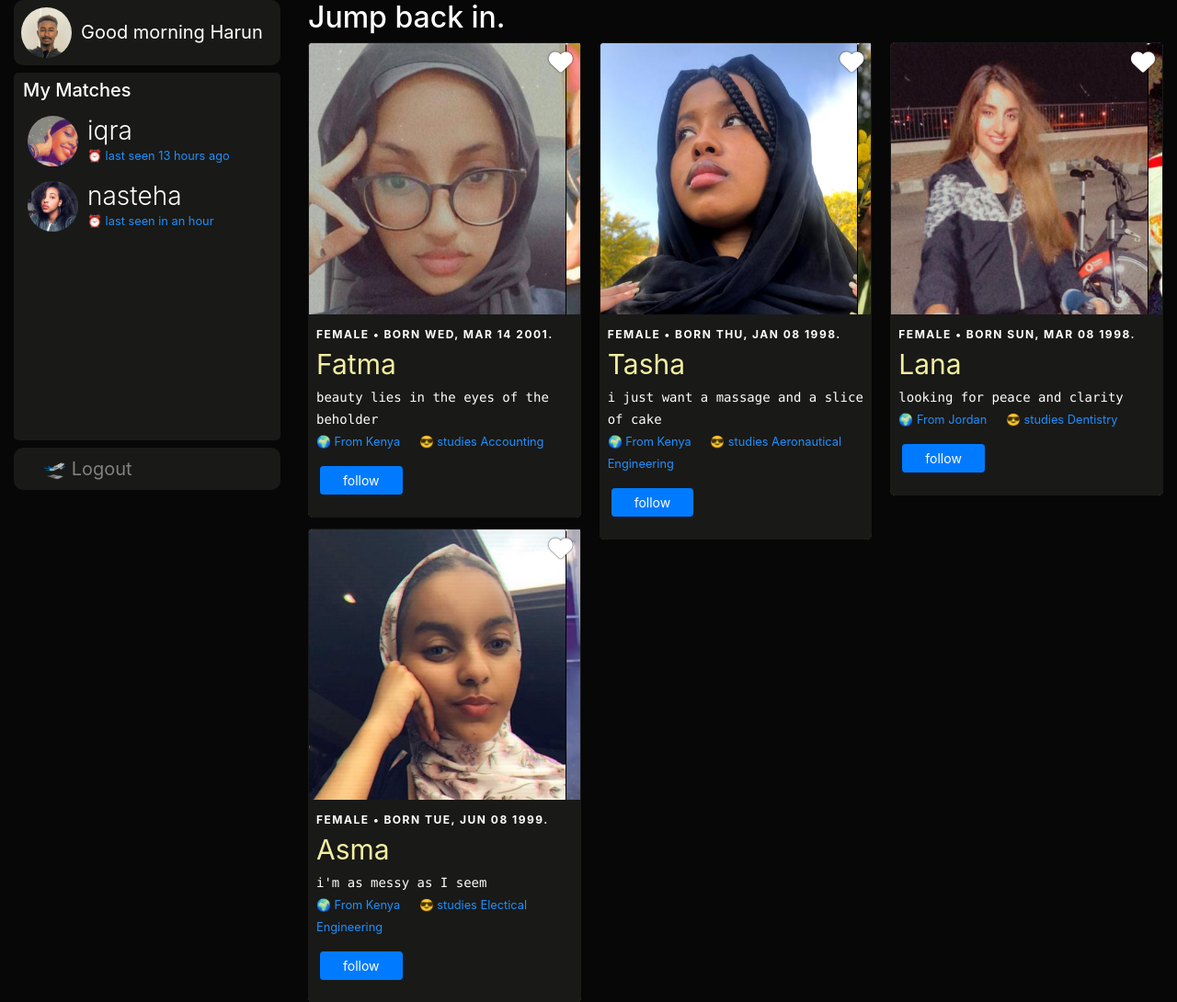
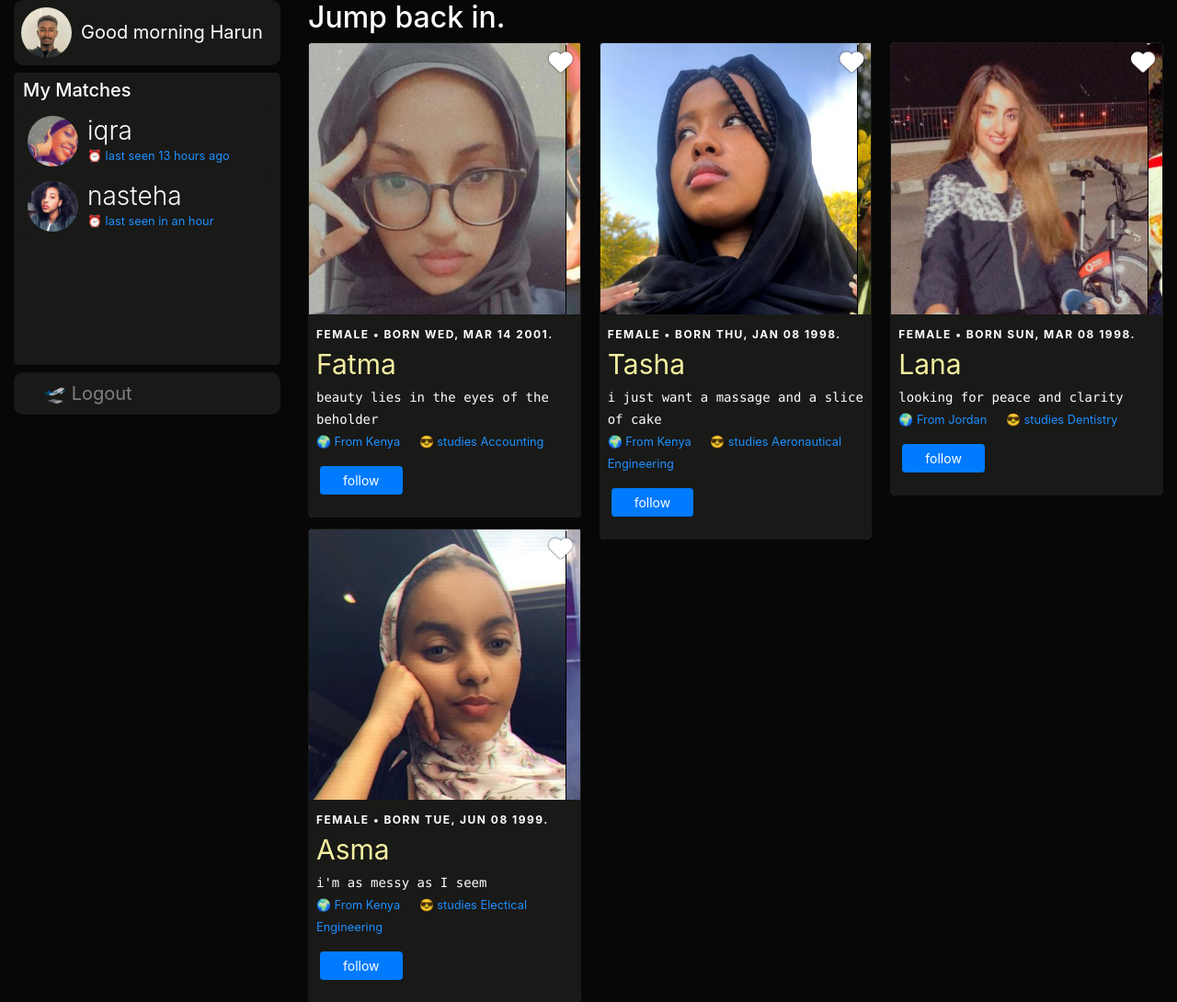
Before and after one commit to toc-dev/dating, a Flask app: page / in a window 1280 px wide. Shown: the part 62-1152 px from the top of the page at 92% size. Run offline with Flask 2, Linux system fonts and the light colour scheme; a user stored in the database is signed in; data comes from the database, SQL or seed files in the repository; both versions use the stored data as it was after the commit; some libraries are stand-ins or nearby versions.

Commit message:
changed sidebar from 400 to 318px

```diff
--- a/bambiv3/templates/messages.html
+++ b/bambiv3/templates/messages.html
@@ -24,7 +24,7 @@
             {% endfor %}
         {% endif %}
       {% endwith %}
-      <div style="background:#191917;padding:7px;cursor:pointer;border-radius:5px;overflow:auto;height:400px;">
+      <div style="background:#191917;padding:7px;cursor:pointer;border-radius:5px;overflow:auto;height:318px;">
         <h5 style="padding-left: 3px;">Recent Chats</h5>
         {% for person in recent_chats %}
         <header>
--- a/bambiv3/templates/swipe.html
+++ b/bambiv3/templates/swipe.html
@@ -24,7 +24,7 @@
             {% endfor %}
         {% endif %}
       {% endwith %}
-      <div style="background:#191917;padding:7px;cursor:pointer;border-radius:5px;overflow:auto;height:400px;">
+      <div style="background:#191917;padding:7px;cursor:pointer;border-radius:5px;overflow:auto;height:318px;">
         <h5 style="padding-left: 3px;">My Matches</h5>
         {% for user in users if user.is_following(current_user) and current_user.is_following(user) %}
         <header>
```
Also changed, not shown: bambiv3/site.db.
